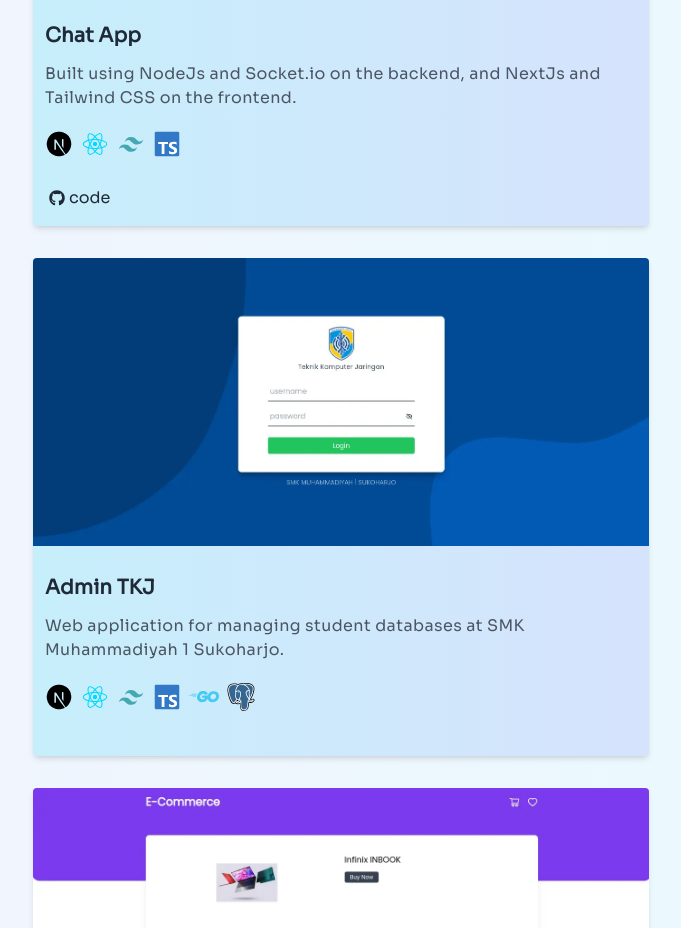
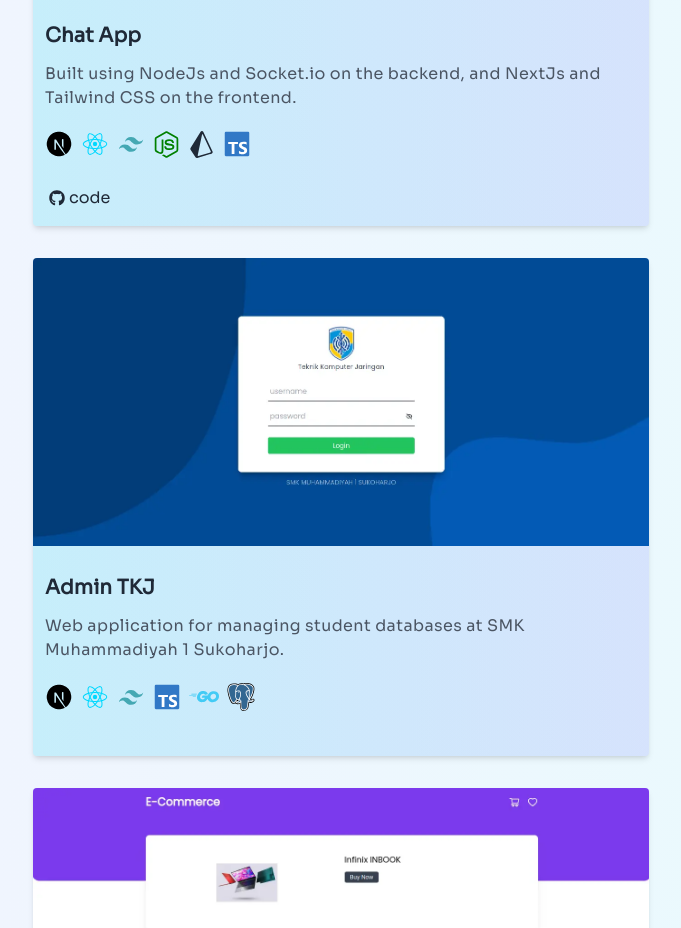
Before and after one commit to izzul-ali/personal-site, a Next.js app: page / in a window 1280 px wide. Shown: the part 900-1828 px from the top of the page, without its empty margins (299-980 px from the left). Built offline with nearby package versions, Linux system fonts and the light colour scheme.

Commit message:
feat: add icons

```diff
--- a/components/generate-icon.tsx
+++ b/components/generate-icon.tsx
@@ -3,6 +3,36 @@ export default function GenerateIcon(name: string) {
     return (
       <svg key={name} width="28" height="28" viewBox="0 0 32 32">
         <path d="M29.874 13.964A14.058 14.058 0 0 0 20.3 2.653a14.74 14.74 0 0 0-2.915-.61c-.263-.027-2.072-.057-2.3-.035c-.06 0-.252.024-.424.038A14.034 14.034 0 0 0 4.6 7.848a13.855 13.855 0 0 0-2.471 6.116A10.731 10.731 0 0 0 2 16a10.737 10.737 0 0 0 .126 2.039A14.055 14.055 0 0 0 11.7 29.352a14.772 14.772 0 0 0 2.956.613a25.525 25.525 0 0 0 2.682 0a14.139 14.139 0 0 0 5.045-1.475c.24-.123.287-.156.254-.183s-1.048-1.393-2.28-3.057l-2.239-3.024l-2.8-4.152c-1.544-2.282-2.814-4.148-2.825-4.148s-.022 1.841-.027 4.094a32.213 32.213 0 0 1-.06 4.2a.5.5 0 0 1-.241.249c-.088.044-.165.052-.578.052h-.473l-.126-.079a.517.517 0 0 1-.184-.2l-.057-.123l.005-5.487l.009-5.49l.084-.107a.768.768 0 0 1 .2-.167c.112-.054.156-.06.629-.06c.559 0 .652.022.8.181c.041.044 1.56 2.331 3.377 5.087s4.3 6.519 5.524 8.366L23.59 27.8l.112-.074a14.357 14.357 0 0 0 2.877-2.526a13.932 13.932 0 0 0 3.295-7.156A10.737 10.737 0 0 0 30 16a10.731 10.731 0 0 0-.126-2.036Zm-8.761 1.855l-.008 4.921l-.868-1.33l-.87-1.33V14.5c0-2.312.011-3.612.027-3.675a.558.558 0 0 1 .271-.345c.112-.058.153-.063.583-.063c.4 0 .476.005.566.055a.546.546 0 0 1 .277.323c.022.074.027 1.595.022 5.024Z" />
+      </svg>
+    )
+  }
+
+  if (name === 'nodejs') {
+    return (
+      <svg
+        fill="green"
+        viewBox="0 0 448 512"
+        height="27"
+        width="27"
+        xmlns="http://www.w3.org/2000/svg"
+      >
+        <path d="M224 508c-6.7 0-13.5-1.8-19.4-5.2l-61.7-36.5c-9.2-5.2-4.7-7-1.7-8 12.3-4.3 14.8-5.2 27.9-12.7 1.4-.8 3.2-.5 4.6.4l47.4 28.1c1.7 1 4.1 1 5.7 0l184.7-106.6c1.7-1 2.8-3 2.8-5V149.3c0-2.1-1.1-4-2.9-5.1L226.8 37.7c-1.7-1-4-1-5.7 0L36.6 144.3c-1.8 1-2.9 3-2.9 5.1v213.1c0 2 1.1 4 2.9 4.9l50.6 29.2c27.5 13.7 44.3-2.4 44.3-18.7V167.5c0-3 2.4-5.3 5.4-5.3h23.4c2.9 0 5.4 2.3 5.4 5.3V378c0 36.6-20 57.6-54.7 57.6-10.7 0-19.1 0-42.5-11.6l-48.4-27.9C8.1 389.2.7 376.3.7 362.4V149.3c0-13.8 7.4-26.8 19.4-33.7L204.6 9c11.7-6.6 27.2-6.6 38.8 0l184.7 106.7c12 6.9 19.4 19.8 19.4 33.7v213.1c0 13.8-7.4 26.7-19.4 33.7L243.4 502.8c-5.9 3.4-12.6 5.2-19.4 5.2zm149.1-210.1c0-39.9-27-50.5-83.7-58-57.4-7.6-63.2-11.5-63.2-24.9 0-11.1 4.9-25.9 47.4-25.9 37.9 0 51.9 8.2 57.7 33.8.5 2.4 2.7 4.2 5.2 4.2h24c1.5 0 2.9-.6 3.9-1.7s1.5-2.6 1.4-4.1c-3.7-44.1-33-64.6-92.2-64.6-52.7 0-84.1 22.2-84.1 59.5 0 40.4 31.3 51.6 81.8 56.6 60.5 5.9 65.2 14.8 65.2 26.7 0 20.6-16.6 29.4-55.5 29.4-48.9 0-59.6-12.3-63.2-36.6-.4-2.6-2.6-4.5-5.3-4.5h-23.9c-3 0-5.3 2.4-5.3 5.3 0 31.1 16.9 68.2 97.8 68.2 58.4-.1 92-23.2 92-63.4z"></path>
+      </svg>
+    )
+  }
+
+  if (name === 'prisma') {
+    return (
+      <svg
+        fill="currentColor"
+        role="img"
+        viewBox="0 0 24 24"
+        height="27"
+        width="27"
+        xmlns="http://www.w3.org/2000/svg"
+      >
+        <title></title>
+        <path d="M21.8068 18.2848L13.5528.7565c-.207-.4382-.639-.7273-1.1286-.7541-.5023-.0293-.9523.213-1.2062.6253L2.266 15.1271c-.2773.4518-.2718 1.0091.0158 1.4555l4.3759 6.7786c.2608.4046.7127.6388 1.1823.6388.1332 0 .267-.0188.3987-.0577l12.7019-3.7568c.3891-.1151.7072-.3904.8737-.7553s.1633-.7828-.0075-1.1454zm-1.8481.7519L9.1814 22.2242c-.3292.0975-.6448-.1873-.5756-.5194l3.8501-18.4386c.072-.3448.5486-.3996.699-.0803l7.1288 15.138c.1344.2856-.019.6224-.325.7128z"></path>
       </svg>
     )
   }
```
